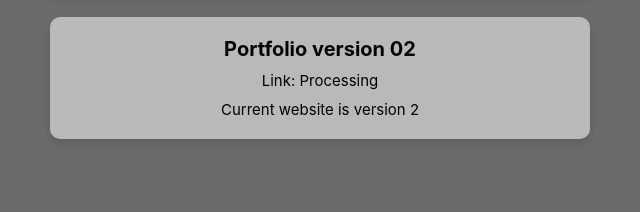
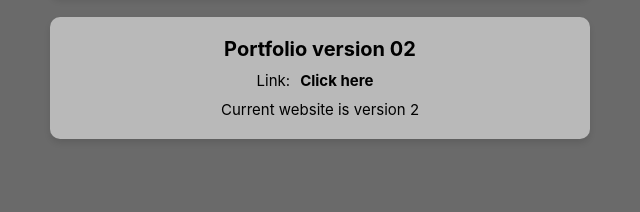
Before and after one commit to SuhyunSue/2025Resume, a plain HTML site: page resume.html in a window 1280 px wide. Shown: the part 588-800 px from the top of the page, 320-960 px from the left. Drawn offline with Linux system fonts and the light colour scheme.

Commit message:
edit the link

```diff
--- a/resume.html
+++ b/resume.html
@@ -39,7 +39,7 @@
                     <div class="resume-explain">Single-page Responsive Website</div>
                 </div>
                 <div class="resume-inbox">Portfolio version 02
-                    <div class="resume-explain">Link: Processing</div>
+                    <div class="resume-explain">Link:<a href="https://suhyunsue.github.io/2025Resume/" target="_blank"><strong>Click here</strong></a></div>
                     <div class="resume-explain">Current website is version 2</div>
                 </div>
             </div>
```
Also changed, not shown: index.html (+1 -1 lines).
